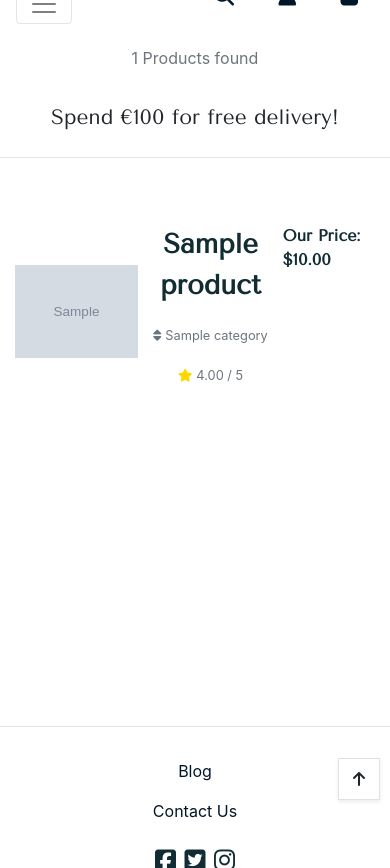
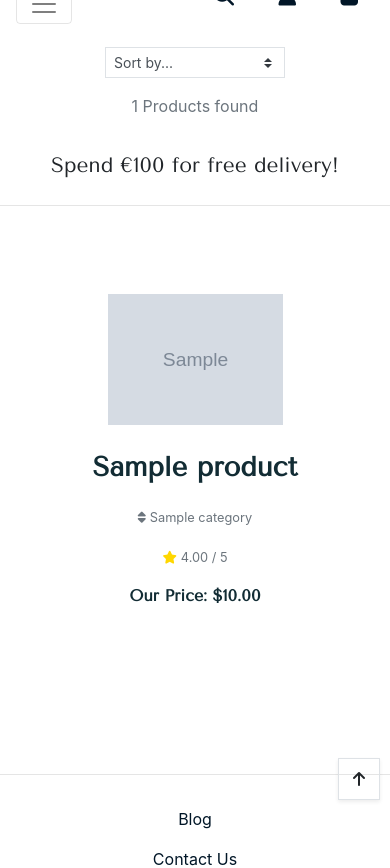
Before and after one commit to Code-Institute-Submissions/sound-store-ms4, a Django app: page /products/ in a window 390 px wide. Shown: the part 34-902 px from the top of the page. Run offline with Django 3.2, Linux system fonts and the light colour scheme; tables that the repository leaves empty hold one stand-in row (values such as "Sample post"); grey boxes marked "Sample" are stand-in pictures; some libraries are stand-ins or nearby versions; some web fonts are replaced.

Commit message:
Ensure responsiveness of products.html by testing it using chrome developer tools

```diff
--- a/products/templates/products/products.html
+++ b/products/templates/products/products.html
@@ -15,7 +15,7 @@
 {% endblock %}
 
 {% block content %}
-<div class="container">
+<div class="container mob-container">
   <div class="row">
       <div class="col text-center mt-0">
         <hr>
--- a/static/css/base.css
+++ b/static/css/base.css
@@ -626,8 +626,7 @@
     }
 
 
-
-  @media (max-width: 764px) {
+  @media (max-width: 768px) {
     .hero-mob {
         object-fit: cover;
         height: 350px;
@@ -640,9 +639,7 @@
     .category-container {
         text-align: center;
     }
-  }
 
-  @media (max-width: 768px) {
   .category-images {
     width: 90px;
     height: 90px;
@@ -658,8 +655,24 @@
       text-align: center;
   }
 
+  .product-container {
+    display: flex;
+    flex-direction: column;
+    justify-content: space-between;
+    text-align: center;
 }
 
+  .price {
+      text-align: center !important;
+      padding-top: 1rem;
+  }
+}
+
+@media (max-width: 990px) {
+.mob-container {
+    margin-top: 3rem;
+  }
+}
 
   @media (min-width: 994px) {
     .category-container {
```
